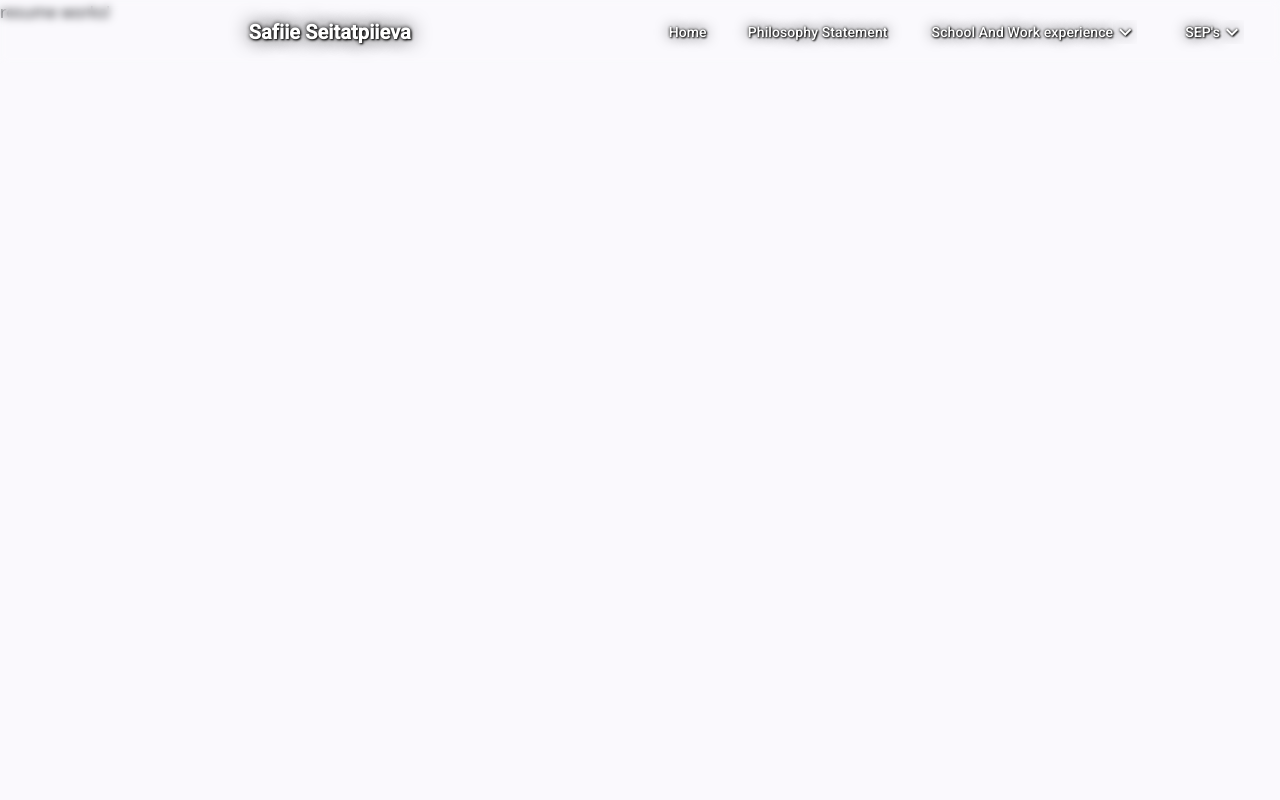
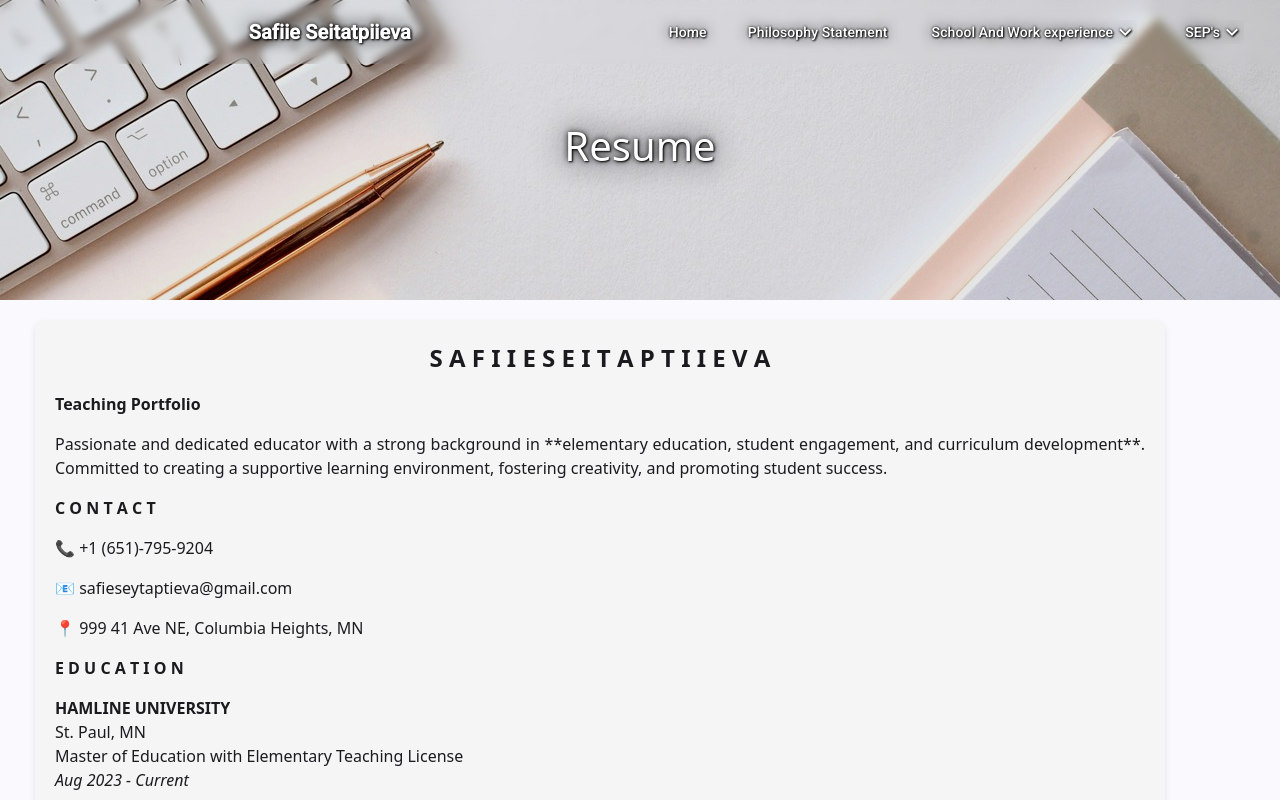
Before and after one commit to sunfriend/portfolio-safiie, an Angular app in the folder frontend/: page /portfolio-safiie/resume in a window 1280 px wide. Built offline with nearby package versions, Linux system fonts and the light colour scheme.

Commit message:
resume added

```diff
--- a/frontend/src/app/resume/resume.component.html
+++ b/frontend/src/app/resume/resume.component.html
@@ -1 +1,8 @@
-<p>resume works!</p>
+<app-portfolio-content
+  [imageSrc]="'/assets/images/resume.jpeg'"
+  [headerTitle]="'Resume'"
+  [imageAlt]="'Resume'"
+  [contentBlocks]="contentBlocks"
+  [headerTitlePhrase]="headerTitlePhrase"
+  >
+</app-portfolio-content>
--- a/frontend/src/app/resume/resume.component.ts
+++ b/frontend/src/app/resume/resume.component.ts
@@ -1,11 +1,99 @@
 import { Component } from '@angular/core';
+import { PortfolioContentComponent } from "../portfolio-content/portfolio-content.component";
 
 @Component({
   selector: 'app-resume',
-  imports: [],
+  imports: [PortfolioContentComponent],
   templateUrl: './resume.component.html',
   styleUrl: './resume.component.scss'
 })
 export class ResumeComponent {
+contentBlocks: string[] = [`
+  <p style="text-align: center; font-weight: bold; font-size: 24px;">S A F I I E S E I T A P T I I E V A</p>
+
+<!-- Teaching Portfolio / Summary -->
+<p style="font-weight: bold;">Teaching Portfolio</p>
+<p>Passionate and dedicated educator with a strong background in **elementary education, student engagement, and curriculum development**. Committed to creating a supportive learning environment, fostering creativity, and promoting student success.</p>
+
+<!-- Contact Information -->
+<p style="font-weight: bold;">C O N T A C T</p>
+<p>📞 +1 (651)-795-9204</p>
+<p>📧 safieseytaptieva@gmail.com</p>
+<p>📍 999 41 Ave NE, Columbia Heights, MN</p>
+
+<!-- Education Section (Moved Up for Impact) -->
+<p style="font-weight: bold;">E D U C A T I O N</p>
+<p><strong>HAMLINE UNIVERSITY</strong><br>
+   St. Paul, MN<br>
+   Master of Education with Elementary Teaching License<br>
+   <em>Aug 2023 - Current</em></p>
+
+<p><strong>ESKISEHIR OSMANGAZI UNIVERSITY</strong><br>
+   Eskisehir, Turkey<br>
+   Bachelor of Civil Engineering and Architecture<br>
+   <em>Sep 2015 - May 2022</em></p>
+
+<!-- Work Experience (Directly Follows Education) -->
+<p style="font-weight: bold;">W O R K  E X P E R I E N C E</p>
+
+<p><strong>Horizon Science Academy</strong><br>
+   <em>Second Grade Teacher</em><br>
+   <strong>JUL 2022 - PRESENT</strong></p>
+<ul>
+  <li>Designed and delivered **engaging lesson plans** for diverse learners.</li>
+  <li>Provided **academic support to underserved students**, improving their performance.</li>
+  <li>Collaborated with staff to implement **innovative teaching methods**.</li>
+  <li>Conducted **progress reports** and maintained strong communication with parents.</li>
+</ul>
+
+<p><strong>Avid 4 Adventure</strong><br>
+   <em>Outdoor Activities Instructor (Kayaking, Canoeing, Biking, Stand-Up Paddleboarding)</em><br>
+   <strong>May 2023 - Sep 2023</strong></p>
+<ul>
+  <li>Led and supervised children (ages 4-15) in **various outdoor activities**.</li>
+  <li>Ensured safety and **engaged students in teamwork-building exercises**.</li>
+  <li>Maintained contact with camper families, addressing **student needs and concerns**.</li>
+</ul>
+
+<p><strong>Eskişehir Amerikan Kültür Dil Okulları</strong><br>
+   <em>Part-time Assistant English Teacher</em><br>
+   <strong>Sep 2019 - May 2022</strong></p>
+<ul>
+  <li>Supported students (ages 5-9) as an **English Teaching Assistant**.</li>
+  <li>Assisted children in preparing for **international education opportunities**.</li>
+  <li>Used **storytelling and cultural exchange** to enhance language development.</li>
+</ul>
+
+<!-- Skills & Certifications (Grouped for Quick Scanning) -->
+<p style="font-weight: bold;">S K I L L S & C E R T I F I C A T I O N S</p>
+<ul>
+  <li>✅ Strong Classroom Management</li>
+  <li>✅ Student Engagement & Instructional Strategies</li>
+  <li>✅ Lesson Planning & Curriculum Development</li>
+  <li>✅ Multicultural Teaching & Language Support</li>
+  <li>🏅 **Certified in First Aid and CPR**</li>
+  <li>🏅 **Certified in Pediatric Epilepsy Management**</li>
+  <li>🏅 **Certified in MN Child Welfare Training Academy**</li>
+</ul>
+
+<!-- Awards & Scholarships (Still Visible but Lower Priority) -->
+<p style="font-weight: bold;">C E R T I F I C A T I O N S & A W A R D S</p>
+<ul>
+  <li>🏆 **Aspiring Teachers of Color Scholarship (2024-2025)**</li>
+  <li>🏆 **The International Student's Academy Award (2019)**</li>
+  <li>🏆 **Türk ve Akraba Toplulukları Grant (Turkey Scholarships, 2015)**</li>
+</ul>
+
+<!-- Languages (Placed Last) -->
+<p style="font-weight: bold;">L A N G U A G E S</p>
+<ul>
+  <li>🗣️ English (Fluent)</li>
+  <li>🗣️ Ukrainian (Fluent)</li>
+  <li>🗣️ Turkish (Fluent)</li>
+  <li>🗣️ Russian (Fluent)</li>
+</ul>
+
+  `];
+headerTitlePhrase: string|undefined;
 
 }
```
Also changed, not shown: frontend/src/assets/images/resume.jpeg (added).
